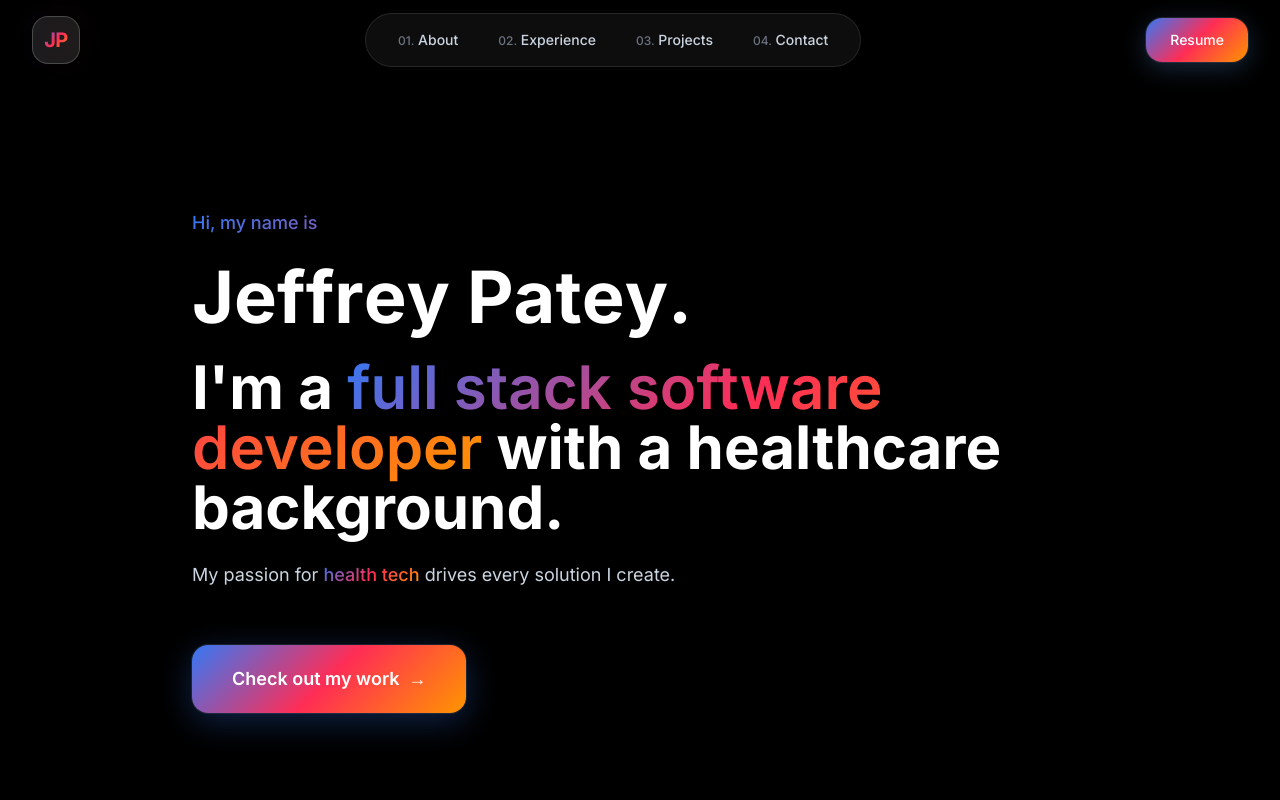
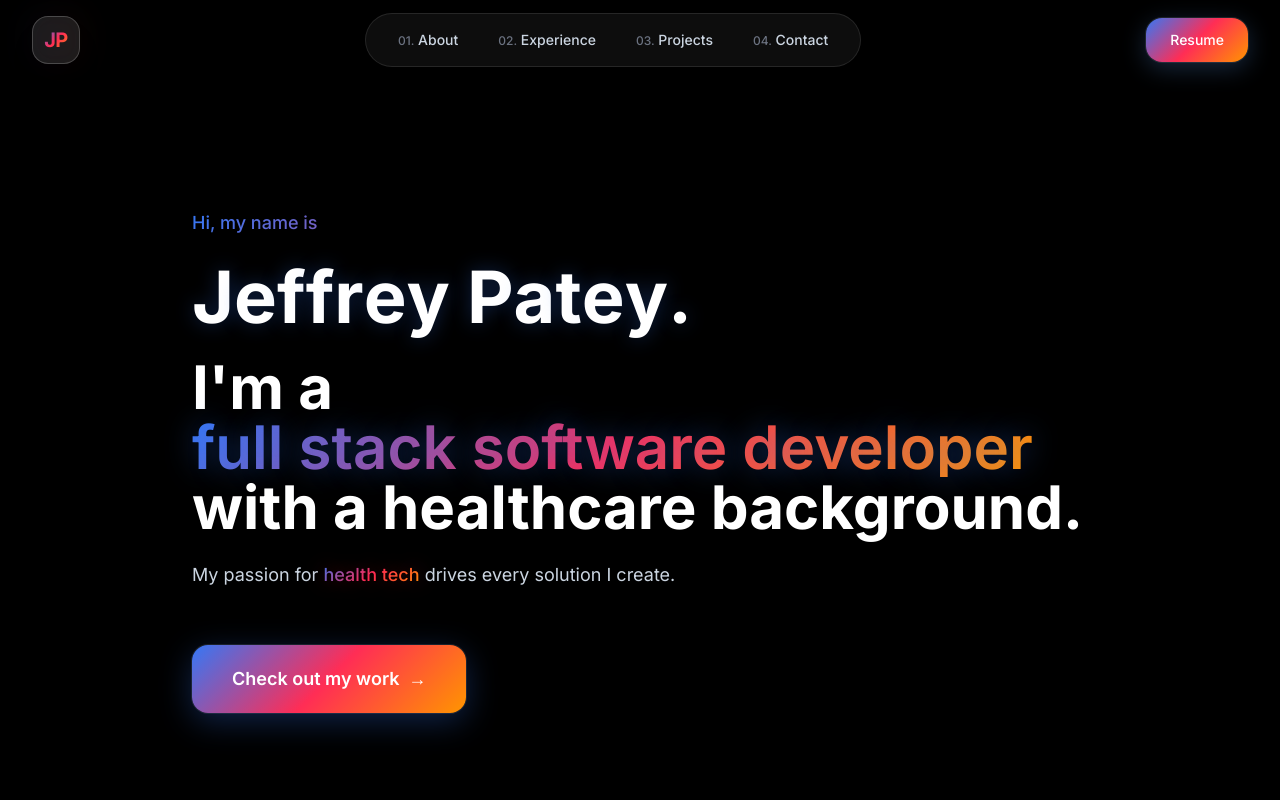
Before and after one commit to jvpatey/portfolio, a Next.js app: page / in a window 1280 px wide. Shown: the top 800 px of the page. Built offline with nearby package versions, Linux system fonts and the light colour scheme.

Commit message:
make hero components more interactive

```diff
--- a/components/Hero.tsx
+++ b/components/Hero.tsx
@@ -1,19 +1,9 @@
 "use client";
 
 import { motion, type Variants } from "framer-motion";
-import { useState } from "react";
 
 // Hero section component - includes name, title, and work button
 export default function Hero() {
-  const [mousePosition, setMousePosition] = useState({ x: 0, y: 0 });
-
-  const handleMouseMove = (e: React.MouseEvent) => {
-    const rect = e.currentTarget.getBoundingClientRect();
-    const x = (e.clientX - rect.left - rect.width / 2) / rect.width;
-    const y = (e.clientY - rect.top - rect.height / 2) / rect.height;
-    setMousePosition({ x, y });
-  };
-
   const container: Variants = {
     hidden: { opacity: 0 },
     show: {
@@ -41,14 +31,15 @@ export default function Hero() {
   const nameChars = "Jeffrey Patey.".split("");
 
   const letterVariants: Variants = {
-    hidden: { opacity: 0, y: 50 },
+    hidden: { opacity: 0, y: 15, filter: "blur(2px)" },
     show: (i: number) => ({
       opacity: 1,
       y: 0,
+      filter: "blur(0px)",
       transition: {
-        duration: 0.5,
-        delay: 0.5 + i * 0.03,
-        ease: [0.21, 0.47, 0.32, 0.98],
+        duration: 0.8,
+        delay: 0.3 + i * 0.03,
+        ease: [0.16, 1, 0.3, 1],
       },
     }),
   };
@@ -57,19 +48,12 @@ export default function Hero() {
     <section
       className="relative min-h-screen flex items-center px-4 sm:px-6 lg:px-8 overflow-hidden"
       style={{ backgroundColor: "#000000" }}
-      onMouseMove={handleMouseMove}
     >
       <motion.div
         className="relative max-w-4xl mx-auto w-full z-20"
         variants={container}
         initial="hidden"
         animate="show"
-        style={{
-          transform: `perspective(1000px) rotateX(${
-            mousePosition.y * 2
-          }deg) rotateY(${mousePosition.x * 2}deg)`,
-          transition: "transform 0.3s ease-out",
-        }}
       >
         <div className="space-y-4 sm:space-y-6">
           <motion.p
@@ -86,7 +70,7 @@ export default function Hero() {
             Hi, my name is
           </motion.p>
 
-          {/* Enhanced name with character-by-character animation */}
+          {/* Enhanced name with character-by-character animation and magnetic hover */}
           <h1 className="text-4xl sm:text-5xl md:text-7xl font-bold text-white">
             {nameChars.map((char, i) => (
               <motion.span
@@ -96,7 +80,10 @@ export default function Hero() {
                 initial="hidden"
                 animate="show"
                 className="inline-block"
-                style={{ display: char === " " ? "inline" : "inline-block" }}
+                style={{
+                  display: char === " " ? "inline" : "inline-block",
+                  textShadow: "0 0 20px rgba(52, 120, 246, 0.3)",
+                }}
               >
                 {char === " " ? "\u00A0" : char}
               </motion.span>
@@ -108,18 +95,25 @@ export default function Hero() {
             className="text-3xl sm:text-4xl md:text-6xl font-bold text-white"
           >
             I&apos;m a{" "}
-            <span
-              className="font-semibold"
+            <motion.span
+              className="font-semibold cursor-pointer inline-block"
               style={{
                 background:
                   "linear-gradient(135deg, #3478F6 0%, #FF2D55 50%, #FF9500 100%)",
                 WebkitBackgroundClip: "text",
                 WebkitTextFillColor: "transparent",
                 backgroundClip: "text",
+                textShadow: "0 0 30px rgba(52, 120, 246, 0.4)",
               }}
+              whileHover={{
+                scale: 1.1,
+                rotate: [0, -2, 2, 0],
+                transition: { duration: 0.4, ease: "easeInOut" },
+              }}
+              whileTap={{ scale: 0.95 }}
             >
               full stack software developer
-            </span>{" "}
+            </motion.span>{" "}
             with a healthcare background.
           </motion.h2>
 
@@ -128,18 +122,25 @@ export default function Hero() {
             className="text-base sm:text-lg text-slate-300 max-w-2xl leading-relaxed"
           >
             My passion for{" "}
-            <span
-              className="font-medium"
+            <motion.span
+              className="font-medium cursor-pointer inline-block"
               style={{
                 background:
                   "linear-gradient(135deg, #3478F6 0%, #FF2D55 50%, #FF9500 100%)",
                 WebkitBackgroundClip: "text",
                 WebkitTextFillColor: "transparent",
                 backgroundClip: "text",
+                textShadow: "0 0 20px rgba(255, 45, 85, 0.4)",
               }}
+              whileHover={{
+                scale: 1.15,
+                rotate: [0, -3, 3, 0],
+                transition: { duration: 0.3, ease: "easeInOut" },
+              }}
+              whileTap={{ scale: 0.9 }}
             >
               health tech
-            </span>{" "}
+            </motion.span>{" "}
             drives every solution I create.
           </motion.p>
 
```
